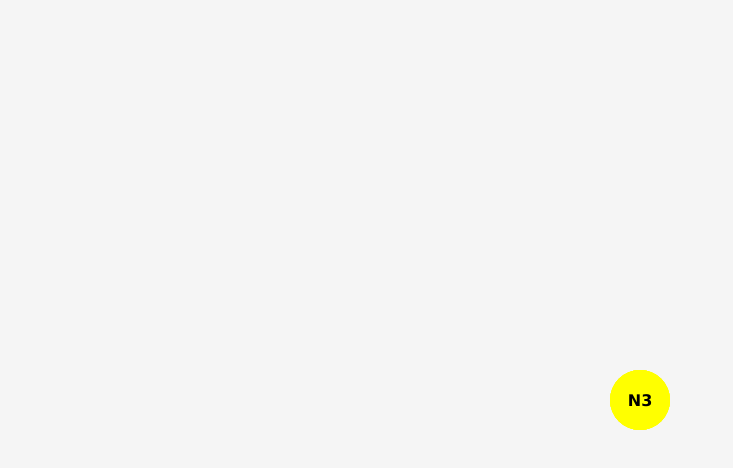
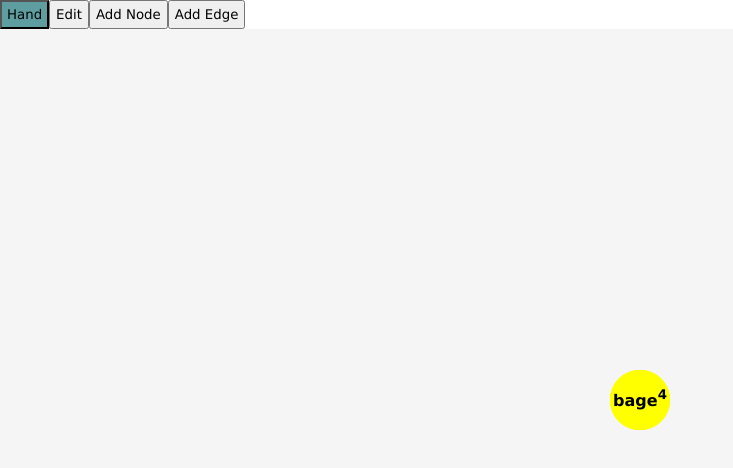
Before and after one commit to mzsuetam/Gene-Graph-Editor, an Angular app: page / in a window 1280 px wide. Shown: the top 468 px of the page, without its empty margins (0-733 px from the left). Built offline with nearby package versions, Linux system fonts and the light colour scheme.

Commit message:
Implemented tools

```diff
--- a/src/app/app.component.css
+++ b/src/app/app.component.css
@@ -12,6 +12,14 @@
     user-select: none;
 }
 
+.menu-button{
+	padding: 5px;
+}
+
+.menu-button.selected{
+	background-color:cadetblue;
+}
+
 #canvas{
 	background-color:whitesmoke;
 	width: 100vw;
@@ -23,9 +31,12 @@
 	position: absolute;
 
 	background: yellow;
-	cursor: move;
 
 	border-radius: 50%;
+}
+
+.node.selected{
+	background: orange;
 }
 
 .node p {
@@ -38,6 +49,10 @@
 	font-weight: bold;
 }
 
+.node.onHandTool{
+	background-color: red;
+}
+
 .edge{
 	overflow: visible;
 	position: absolute;
@@ -46,7 +61,6 @@
 
 .edge path{
 	fill: none;
-	cursor: sw-resize;
 }
 
 .edge text {
@@ -56,11 +70,17 @@
 }
 
 .edge-type-1{
-	stroke: red;
+	stroke:crimson;
 	fill: black;
 }
 
 .edge-type-2{
-	stroke: blue;
+	stroke:aqua;
 	fill: black;
 }
+
+.sup-text{
+	position: absolute;
+	top: 0;
+	left: 50px;
+}
--- a/src/app/app.component.html
+++ b/src/app/app.component.html
@@ -1,6 +1,11 @@
+<div>
+	<button (click)="setTool(0)" class="menu-button" [ngClass]="{selected : tool == 0}">Hand</button>
+	<button (click)="setTool(3)" class="menu-button" [ngClass]="{selected : tool == 3}">Edit</button>
+	<button (click)="setTool(1)" class="menu-button" [ngClass]="{selected : tool == 1}">Add Node</button>
+	<button (click)="setTool(2)" class="menu-button" [ngClass]="{selected : tool == 2}">Add Edge</button>
+</div>
 
-<div id="canvas">
-
+<div id="canvas" [style.cursor]="getCursorStyle('canvas')">
 	<svg *ngFor="let e of edges_1" id="edge-1-{{e.id}}" [class]="'edge edge-type-1'" [attr.height]="e.physical.height" [attr.width]="e.physical.width"
 		[style.left.px]="!isEdge1Flipped(e.id) ? e.physical.x : e.physical.x"
 		[style.top.px]="!isEdge1Flipped(e.id) ? e.physical.y : e.physical.y">
@@ -13,7 +18,7 @@
 				<path d="M 10 0 L 0 5 L 10 10" stroke-width="2"/>
 			</marker>
 		</defs>
-		<path id="edge-1-{{e.id}}-path"
+		<path id="edge-1-{{e.id}}-path" [style.cursor]="getCursorStyle('edge')"
 			[attr.d]="!isEdge1Flipped(e.id) ? 'M 0 0 C ' + e.physical.v1_x + ' ' + e.physical.v1_y + ' ' + e.physical.v2_x + ' ' + e.physical.v2_y + ' ' + e.physical.width + ' ' + e.physical.height
 			: 'M 0 0 C ' + e.physical.v2_x + ' ' + e.physical.v2_y + ' ' + e.physical.v1_x + ' ' + e.physical.v1_y + ' '  + e.physical.width + ' ' + e.physical.height"
 			[attr.marker-end]="!isEdge1Flipped(e.id) && isEdge1LongEnough(e.id) ? 'url(#triangle-1-right)' : ''"
@@ -21,11 +26,12 @@
 			stroke-width="5" fill="none" [attr.transform]="isEdge1Flipped(e.id) ? 'rotate(180, '+ e.physical.width + ', ' + e.physical.height + ') translate('+ e.physical.width + ', ' + e.physical.height + ')' : ''"/>
 		<text>
 			<textPath [attr.xlink:href]="'#edge-1-'+e.id+'-path'" text-anchor="middle" startOffset="50%" >
-				E{{e.id}}
+				<tspan>{{e.badge.text}}</tspan>
+				<tspan [attr.dy]="settings.physical.sub_text" font-size=".6em">{{e.badge.sub}}</tspan>
+				<tspan [attr.dy]="settings.physical.sup_text" font-size=".6em">{{e.badge.sup}}</tspan>
 			</textPath>
 		</text>
 	</svg>
-
 	<svg *ngFor="let e of edges_2" id="edge-2-{{e.id}}" [class]="'edge edge-type-2'" [attr.height]="e.physical.height" [attr.width]="e.physical.width"
 		[style.left.px]="!isEdge2Flipped(e.id) ? e.physical.x : e.physical.x"
 		[style.top.px]="!isEdge2Flipped(e.id) ? e.physical.y : e.physical.y">
@@ -38,7 +44,7 @@
 				<path d="M 10 0 L 0 5 L 10 10" stroke-width="2"/>
 			</marker>
 		</defs>
-	<path id="edge-2-{{e.id}}-path"
+		<path id="edge-2-{{e.id}}-path" [style.cursor]="getCursorStyle('edge')"
 			[attr.d]="!isEdge2Flipped(e.id) ? 'M 0 0 C ' + e.physical.v1_x + ' ' + e.physical.v1_y + ' ' + e.physical.v2_x + ' ' + e.physical.v2_y + ' ' + e.physical.width + ' ' + e.physical.height
 			: 'M 0 0 C ' + e.physical.v2_x + ' ' + e.physical.v2_y + ' ' + e.physical.v1_x + ' ' + e.physical.v1_y + ' '  + e.physical.width + ' ' + e.physical.height"
 			[attr.marker-end]="!isEdge2Flipped(e.id) && isEdge2LongEnough(e.id) ? 'url(#triangle-2-right)' : ''"
@@ -46,14 +52,19 @@
 			stroke-width="5" fill="none" [attr.transform]="isEdge2Flipped(e.id) ? 'rotate(180, '+ e.physical.width + ', ' + e.physical.height + ') translate('+ e.physical.width + ', ' + e.physical.height + ')' : ''"/>
 			<text>
 			<textPath [attr.xlink:href]="'#edge-2-'+e.id+'-path'" text-anchor="middle" startOffset="50%" >
-			F{{e.id}}
+				<tspan>{{e.badge.text}}</tspan>
+				<tspan [attr.dy]="settings.physical.sub_text" font-size=".6em">{{e.badge.sub}}</tspan>
+				<tspan [attr.dy]="settings.physical.sup_text" font-size=".6em">{{e.badge.sup}}</tspan>
 			</textPath>
 		</text>
 	</svg>
-
-	<div *ngFor="let n of nodes" id="node-{{n.id}}" class="node"
+	<div *ngFor="let n of nodes" id="node-{{n.id}}" class="node" [ngClass]="{selected : isSelected(n.id)}" (click)="flipSelection(n.id)"
 		[style.width.px]="n.physical.width" [style.height.px]="n.physical.height"
 		[style.left.px]="n.physical.x - n.physical.height/2"  [style.top.px]="n.physical.y - n.physical.height/2"
-		><p>N{{n.id}}</p>
+		[style.cursor]="getCursorStyle('node')">
+		<p><span>{{n.badge.text}}</span>
+			<sub>{{n.badge.sub}}</sub>
+			<sup>{{n.badge.sup}}</sup>
+		</p>
 	</div>
 </div>
--- a/src/app/app.component.ts
+++ b/src/app/app.component.ts
@@ -1,7 +1,15 @@
 import { Component } from '@angular/core';
 
+//////////////////////////////
 
+const NODE_TAG = "n"
+const EDGE_1_TAG = "e"
+const EDGE_2_TAG = "f"
 
+//////////////////////////////
+
+enum EdgeType { E, F }
+enum Tool { HAND, ADDNODE, ADDEDGE, EDIT }
 @Component({
   selector: 'app-root',
   templateUrl: './app.component.html',
@@ -14,16 +22,22 @@ export class AppComponent {
     dragging_enabled: true,
 
     physical: {
+      sub_text: 3,
+      sup_text: -12,
       node_size: 60,
       safe_distance_factor: 3
     }
   }
+
+  tool : Tool = Tool.HAND
 
   mouse : Mouse = new Mouse;
 
   nodes : Node[] = [] as Node[]
   edges_1 : Edge[] = [] as Edge[]
   edges_2 : Edge[] = [] as Edge[]
+
+  selected_nodes : number[] = []
 
   constructor(){
 
@@ -38,31 +52,37 @@ export class AppComponent {
 
 
   ngOnInit(){
+    document.getElementById('canvas')!.addEventListener('click', (event) => {
+      if ( this.tool == Tool.ADDNODE ){
+        alert(this.mouse.x+" "+this.mouse.y)
+      }
+    });
+
     this.addNode()
     this.addNode()
     this.addNode()
-    this.addNode()
+    this.addNode({text:"bage", sub:"", sup:"4"})
 
-    this.addEdge1(0, 1)
-    this.addEdge1(0, 2)
-    this.addEdge1(1, 3)
-    this.addEdge1(2, 3)
+    this.addEdge(0, 1, EdgeType.E)
+    this.addEdge(0, 2, EdgeType.E)
+    this.addEdge(1, 3, EdgeType.E)
+    this.addEdge(2, 3, EdgeType.E)
 
-    this.addEdge2(3, 2)
-    this.addEdge2(3, 0)
-    this.addEdge2(2, 0)
+    this.addEdge(3, 2, EdgeType.F)
+    this.addEdge(3, 0, EdgeType.F)
+    this.addEdge(2, 0, EdgeType.F, {text:"text", sub:"sub", sup:"sup"})
   }
 
-  public async addNode(){
+  public async addNode(badge?: Badge){
     let id = this.nodes.length
-    let new_node = new Node(id, this.settings.physical.node_size)
+    let new_node = new Node(id, this.settings.physical.node_size, badge)
 
     this.nodes.push( new_node )
 
     await new Promise(f => setTimeout(f, 100));
 
     document.getElementById( "node-"+id )!.addEventListener('mousedown', (e) => {
-      if ( e.button == 0 ){
+      if ( this.tool == Tool.HAND && e.button == 0 ){
         var i = 0
         var int = setInterval(() => {
           //<-- actions when we hold the button
@@ -81,7 +101,6 @@ export class AppComponent {
               this.edges_1[new_node.edges_1_out[i]].physical.height -= dy
             }
             for( let i=0; i< new_node.edges_1_in.length; i++ ){
-              // this.edges[new_node.edges_out[i]].physical.width
               let dw = new_node.physical.x - this.edges_1[new_node.edges_1_in[i]].physical.x
               let dh = new_node.physical.y - this.edges_1[new_node.edges_1_in[i]].physical.y
 
@@ -101,7 +120,6 @@ export class AppComponent {
               this.edges_2[new_node.edges_2_out[i]].physical.height -= dy
             }
             for( let i=0; i< new_node.edges_2_in.length; i++ ){
-              // this.edges[new_node.edges_out[i]].physical.width
               let dw = new_node.physical.x - this.edges_2[new_node.edges_2_in[i]].physical.x
               let dh = new_node.physical.y - this.edges_2[new_node.edges_2_in[i]].physical.y
 
@@ -119,16 +137,19 @@ export class AppComponent {
 
         })
       }
-      else if ( e.button == 2 ){
+      else if ( this.tool == Tool.EDIT && e.button == 0 ){
         alert("Node details")
       }
 
     });
   }
 
-  public async addEdge1(start:number, end:number){
+  public async addEdge(start:number, end:number, type: EdgeType, badge?: Badge){
+    // @FIXME: merge this if's
+    if ( type == EdgeType.E ){
       let id = this.edges_1.length
-      let new_edge = new Edge(id, start, end, "1")
+      let new_edge = new Edge(id, start, end, type, badge)
+
       this.nodes[start].edges_1_out.push(id)
       this.nodes[end].edges_1_in.push(id)
 
@@ -137,7 +158,7 @@ export class AppComponent {
       await new Promise(f => setTimeout(f, 100));
 
       document.getElementById( "edge-1-"+id+"-path" )!.addEventListener('mousedown', (e) => {
-      if ( e.button == 0 ){
+        if ( this.tool == Tool.HAND &&  e.button == 0 ){
           var int = setInterval(() => {
             //<-- actions when we hold the button
             if ( this.settings.dragging_enabled ){
@@ -180,16 +201,15 @@ export class AppComponent {
 
           })
         }
-      else if ( e.button == 2 ){
+        else if ( this.tool == Tool.EDIT && e.button == 0 ){
           alert("Edge details")
         }
       });
+
     }
-
-
-  public async addEdge2(start:number, end:number){
+    else if ( type == EdgeType.F){
       let id = this.edges_2.length
-    let new_edge = new Edge(id, start, end, "2")
+      let new_edge = new Edge(id, start, end, type, badge)
       this.nodes[start].edges_2_out.push(id)
       this.nodes[end].edges_2_in.push(id)
 
@@ -198,7 +218,7 @@ export class AppComponent {
       await new Promise(f => setTimeout(f, 100));
 
       document.getElementById( "edge-2-"+id+"-path" )!.addEventListener('mousedown', (e) => {
-    if ( e.button == 0 ){
+        if ( this.tool == Tool.HAND && e.button == 0 ){
           var int = setInterval(() => {
             //<-- actions when we hold the button
             if ( this.settings.dragging_enabled ){
@@ -241,10 +261,12 @@ export class AppComponent {
 
           })
         }
-    else if ( e.button == 2 ){
+        else if ( this.tool == Tool.EDIT && e.button == 0 ){
           alert("Edge details")
         }
       });
+    }
+
   }
 
   isEdge1Flipped(e : number) : boolean{
@@ -279,6 +301,58 @@ export class AppComponent {
     return c > this.settings.physical.node_size
   }
 
+  async flipSelection(n : number){
+    if ( this.tool != Tool.ADDEDGE ) return
+    if ( this.isSelected(n) ){
+      this.selected_nodes = this.selected_nodes.filter(x => x != n)
+    }
+    else{
+      this.selected_nodes.push(n)
+    }
+    if ( this.selected_nodes.length == 2 ) {
+      // @TODO: handle add edge
+      await new Promise(f => setTimeout(f, 500)); // tmp
+
+      this.selected_nodes = []
+    }
+  }
+
+  isSelected(n : number): boolean{
+    let out = this.selected_nodes.filter(x => x == n) // only 1 because we store id's
+    return out.length > 0 ? true : false
+  }
+
+  setTool(t: Tool){
+    this.tool = t
+    if ( this.tool != Tool.ADDEDGE ){
+      this.selected_nodes = []
+    }
+  }
+
+  getCursorStyle(x: string) : string{
+    if ( this.tool == Tool.HAND ){
+      if ( x == 'canvas' ) return 'default'
+      else if ( x == 'node' ) return 'move'
+      else if ( x == 'edge' ) return 'sw-resize'
+    }
+    else if ( this.tool == Tool.EDIT ){
+      if ( x == 'canvas' ) return 'default'
+      else if ( x == 'node' ) return 'crosshair'
+      else if ( x == 'edge' ) return 'crosshair'
+    }
+    else if ( this.tool == Tool.ADDNODE ){
+      if ( x == 'canvas' ) return 'pointer'
+      else if ( x == 'node' ) return 'inherit'
+      else if ( x == 'edge' ) return 'inherit'
+    }
+    else if ( this.tool == Tool.ADDEDGE ){
+      if ( x == 'canvas' ) return 'default'
+      else if ( x == 'node' ) return 'pointer'
+      else if ( x == 'edge' ) return 'default'
+    }
+    return ""
+  }
+
 }
 
 export class Mouse {
@@ -294,6 +368,7 @@ export class Mouse {
 
 export class Node{
   id : number;
+  badge : Badge;
 
   edges_1_out : number[] = []
   edges_1_in : number[] = []
@@ -307,10 +382,21 @@ export class Node{
     width : 0
   } as PhysicalNodeProperties
 
-  constructor(n: number, d: number){
+  constructor(n: number, d: number, badge ?: Badge){
     this.id =  n
     this.physical.width = d
     this.physical.height = d
+    if ( badge ){
+      this.badge = badge
+    }
+    else{
+      let b = {
+        text: NODE_TAG,
+        sub: n.toString(),
+        sup: ""
+      } as Badge
+      this.badge = b
+    }
   }
 }
 
@@ -323,7 +409,8 @@ export interface PhysicalNodeProperties{
 
 export class Edge{
   id : number;
-  type : string; // A, B or C
+  type : EdgeType;
+  badge : Badge;
 
   start_node: number;
   end_node: number;
@@ -339,11 +426,31 @@ export class Edge{
     v2_y : 0
   } as PhysicalEdgeProperties
 
-  constructor(n: number, start:number, end:number, type: string){
+  constructor(n: number, start:number, end:number, type: EdgeType, badge?: Badge){
     this.id =  n
     this.start_node = start
     this.end_node = end
     this.type = type
+
+    if ( badge ){
+      this.badge = badge
+    }
+    else if ( type == EdgeType.E ){
+      let b = {
+        text: EDGE_1_TAG,
+        sub: n.toString(),
+        sup: ""
+      } as Badge
+      this.badge = b
+    }
+    else { //} if ( type == EdgeType.F ){
+      let b = {
+        text: EDGE_2_TAG,
+        sub: n.toString(),
+        sup: ""
+      } as Badge
+      this.badge = b
+    }
   }
 
 }
@@ -358,3 +465,9 @@ export interface PhysicalEdgeProperties{
   v2_x : number;
   v2_y : number;
 }
+
+export interface Badge{
+  text: string;
+  sub: string;
+  sup: string;
+}
```
Lines whose indentation alone changed are shown as unchanged.
